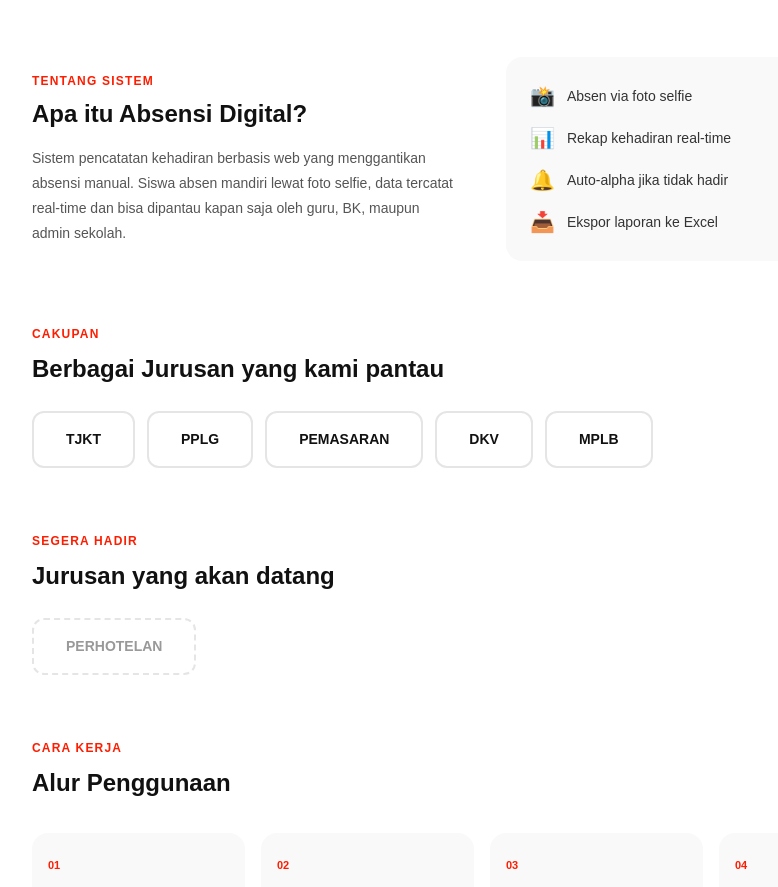
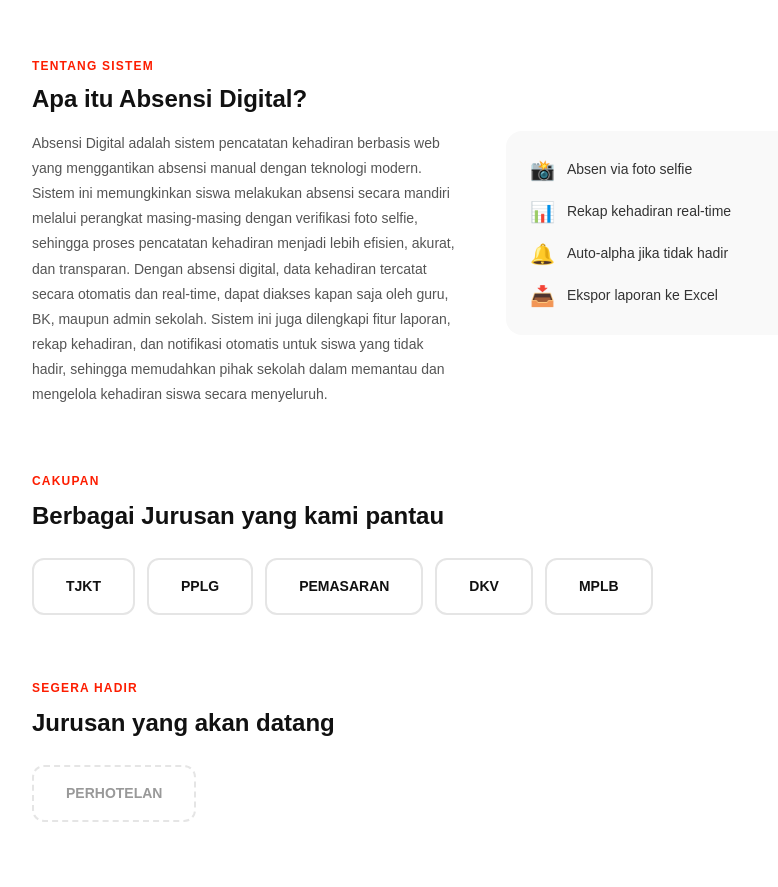
Before and after one commit to Dhanidev-838/Absensi, a Next.js app: page / in a window 1280 px wide. Shown: the part 1260-2147 px from the top of the page, without its empty margins (158-936 px from the left). Built offline with nearby package versions, Linux system fonts and the light colour scheme.

Commit message:
update front end

```diff
--- a/app/page.tsx
+++ b/app/page.tsx
@@ -142,7 +142,8 @@ export default function Home() {
               <p style={{ fontSize: '12px', fontWeight: '700', color: '#fd1d00', letterSpacing: '0.1em', marginBottom: '8px' }}>TENTANG SISTEM</p>
               <h2 style={{ fontSize: '24px', fontWeight: '700', color: '#111', marginBottom: '16px', lineHeight: 1.3 }}>Apa itu Absensi Digital?</h2>
               <p style={{ fontSize: '14px', color: '#555', lineHeight: '1.8' }}>
-                Sistem pencatatan kehadiran berbasis web yang menggantikan absensi manual. Siswa absen mandiri lewat foto selfie, data tercatat real-time dan bisa dipantau kapan saja oleh guru, BK, maupun admin sekolah.
+                Absensi Digital adalah sistem pencatatan kehadiran berbasis web yang menggantikan absensi manual dengan teknologi modern. Sistem ini memungkinkan siswa melakukan absensi secara mandiri melalui perangkat masing-masing dengan verifikasi foto selfie, sehingga proses pencatatan kehadiran menjadi lebih efisien, akurat, dan transparan.
+Dengan absensi digital, data kehadiran tercatat secara otomatis dan real-time, dapat diakses kapan saja oleh guru, BK, maupun admin sekolah. Sistem ini juga dilengkapi fitur laporan, rekap kehadiran, dan notifikasi otomatis untuk siswa yang tidak hadir, sehingga memudahkan pihak sekolah dalam memantau dan mengelola kehadiran siswa secara menyeluruh.
               </p>
             </div>
             <div style={{
```
